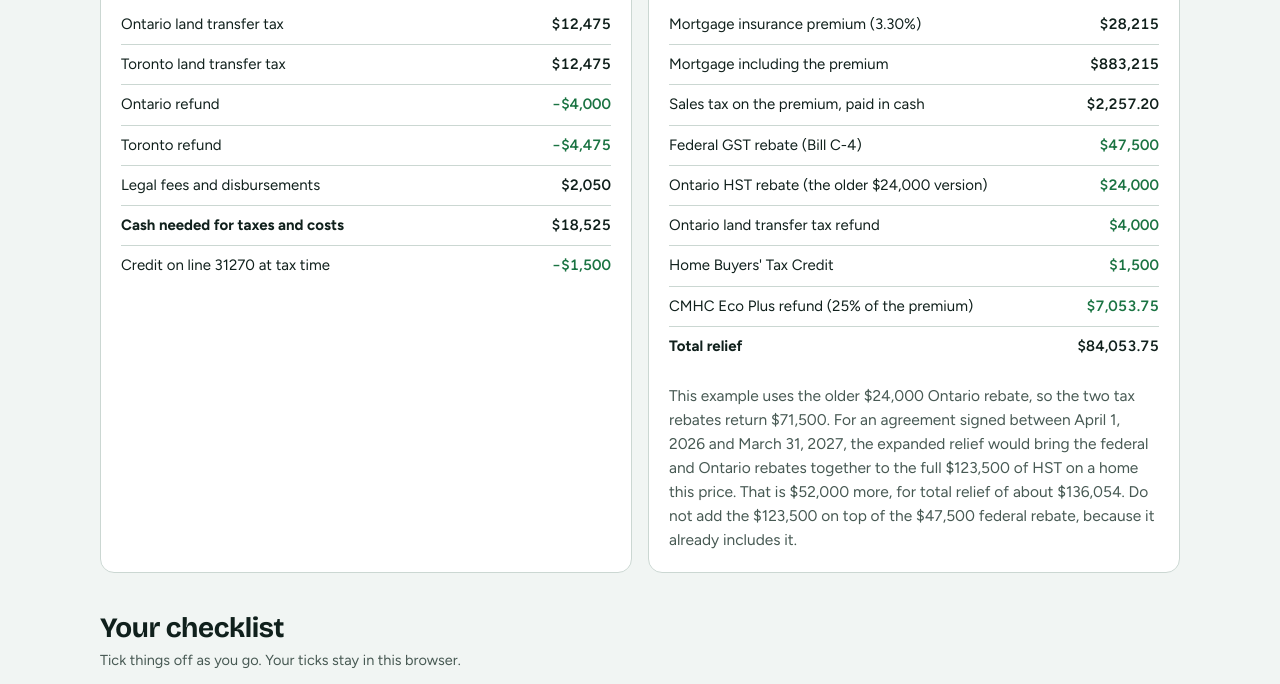
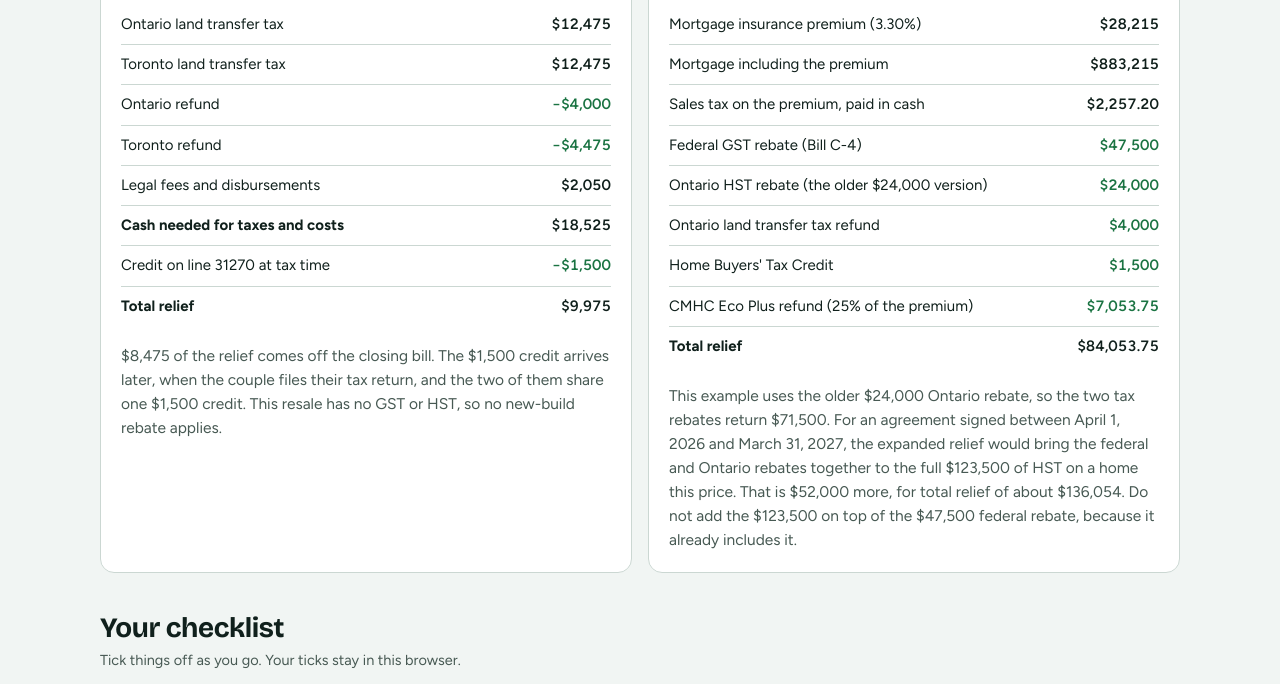
Before and after one commit to ryanthapar/home-buyer-guide, a plain HTML site: page index.html in a window 1280 px wide. Shown: the part 5919-6603 px from the top of the page. Drawn offline with nearby package versions, Linux system fonts and the light colour scheme; a web font is replaced by a local one.

Commit message:
Show total relief on the Toronto couple worked example
Co-Authored-By: Claude Sonnet 5.5 <noreply@anthropic.com>
Claude-Session: https://claude.ai/code/session_01TWazMuQo1pARBkTSUvh67Q

```diff
--- a/index.html
+++ b/index.html
@@ -1005,7 +1005,9 @@ function incentivesHTML(){
     <div><span>Ontario refund</span><span class="pos">−$4,000</span></div><div><span>Toronto refund</span><span class="pos">−$4,475</span></div>
     <div><span>Legal fees and disbursements</span><span>$2,050</span></div>
     <div class="tot"><span>Cash needed for taxes and costs</span><span>$18,525</span></div>
-    <div><span>Credit on line 31270 at tax time</span><span class="pos">−$1,500</span></div></div></article>`;
+    <div><span>Credit on line 31270 at tax time</span><span class="pos">−$1,500</span></div>
+    <div class="tot"><span>Total relief</span><span>$9,975</span></div></div>
+    <p class="fine">$8,475 of the relief comes off the closing bill. The $1,500 credit arrives later, when the couple files their tax return, and the two of them share one $1,500 credit. This resale has no GST or HST, so no new-build rebate applies.</p></article>`;
   const ex2=`<article class="pc"><div class="pt"><h4>$950,000 St. Catharines new build, single buyer</h4></div><p class="pv">$84,053.75 in relief stacked</p>
     <p>An ENERGY STAR home on a 30-year Home Start mortgage with 10% ($95,000) down. The $855,000 loan is 90% of the price, so the premium is 3.10% plus 0.20%, or 3.30%.</p>
     <div class="rows"><div><span>Mortgage insurance premium (3.30%)</span><span>$28,215</span></div>
```
